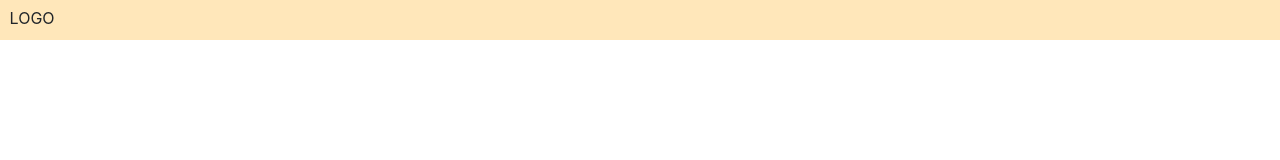
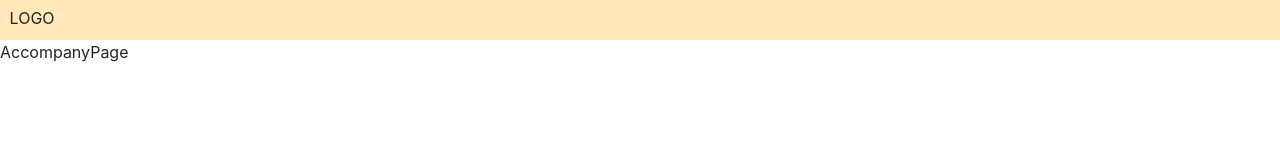
Before and after one commit to seaw7777/Fooding, a React (Create React App) app in the folder client/: page /accompany in a window 1280 px wide. Shown: the top 160 px of the page. Built offline with nearby package versions, Linux system fonts and the light colour scheme.

Commit message:
feat: 동행자 페이지-1

```diff
--- a/client/src/App.js
+++ b/client/src/App.js
@@ -10,6 +10,7 @@ import Footer from './components/views/Footer/Footer';
 import NavBarPage from './components/views/NavBar/NavBarPage';
 import UserUpdatePage from './components/views/UserUpdatePage/UserUpdatePage';
 import StoreDetailPage from './components/views/StoreDetailPage/StoreDetailPage';
+import AccompanyPage from './components/views/AccompanyPage/AccompanyPage';
 
 function App() {
   return (
@@ -27,6 +28,7 @@ function App() {
             <Route exact path="/mypage/spoon" component={SpoonPage} />
             <Route exact path="/mypage/update" component={UserUpdatePage} />
             <Route exact path="/store/:storeId" component={StoreDetailPage} />
+            <Route exact path="/accompany" component={AccompanyPage} />
           </Switch>
         </div>
         <Footer />
--- /dev/null
+++ b/client/src/components/views/AccompanyPage/AccompanyPage.js
@@ -0,0 +1,7 @@
+import React from 'react';
+
+function AccompanyPage() {
+  return <div>AccompanyPage</div>;
+}
+
+export default AccompanyPage;
--- a/client/src/components/views/Footer/Footer.js
+++ b/client/src/components/views/Footer/Footer.js
@@ -32,7 +32,10 @@ function Footer() {
             </a>
           </Col>
           <Col span={6}>
-            <a href="" style={{ color: 'black', textDecoration: 'none' }}>
+            <a
+              href="/accompany"
+              style={{ color: 'black', textDecoration: 'none' }}
+            >
               <FcConferenceCall />
               <p style={{ fontSize: '12px', marginBottom: '8px' }}>동행자</p>
             </a>
```
